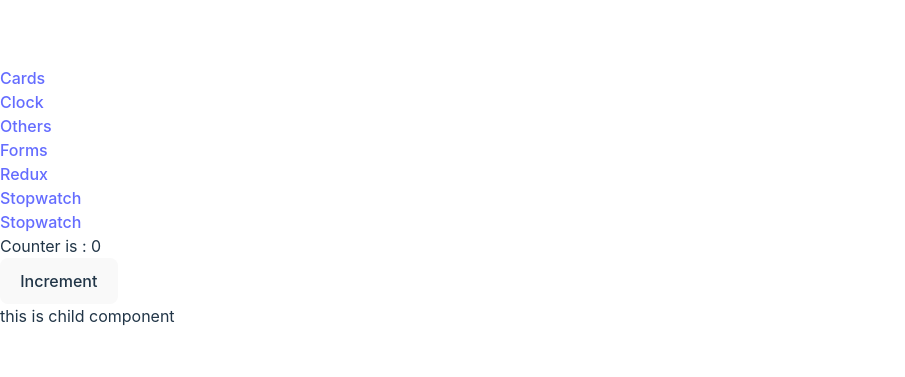
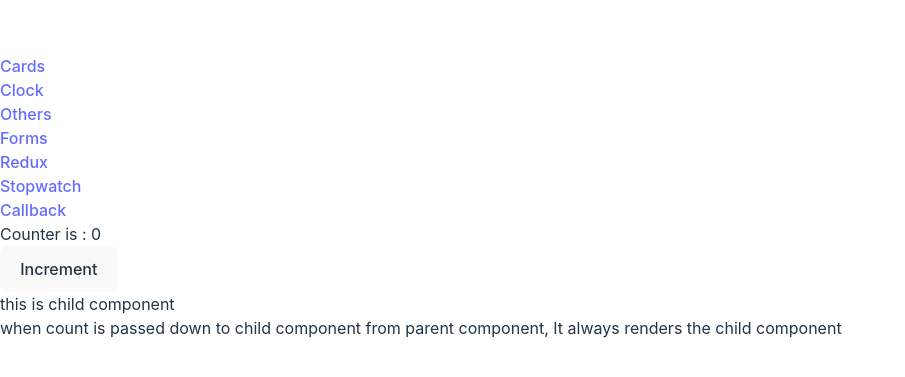
Before and after one commit to vishalnmd/ReactPractice, a React (Vite) app: page /callback in a window 1280 px wide. Shown: the part 203-580 px from the top of the page, without its empty margins (0-905 px from the left). Built offline with nearby package versions, Linux system fonts and the light colour scheme.

Commit message:
example problem with React.Memo

```diff
--- a/src/component/ChildCallback.jsx
+++ b/src/component/ChildCallback.jsx
@@ -1,8 +1,13 @@
 import React, { useMemo } from "react";
 
-const ChildCallback = React.memo(()=>{
+const ChildCallback = React.memo((props)=>{
     console.log("child component is rendering");
-    return <h3>this is child component</h3>
+    return (
+        <>
+            <h3>this is child component</h3>
+            <p>when count is passed down to child component from parent component, It always renders the child component</p>
+        </>
+    )
 });
 
 export default ChildCallback
--- a/src/component/Navbar.jsx
+++ b/src/component/Navbar.jsx
@@ -76,7 +76,7 @@ const Navbar = () => {
               isActive ? 'text-white font-bold' : 'text-gray-400'
             }
           >
-            Stopwatch
+            Callback
           </NavLink>
         </li>
 
--- a/src/component/UseCallback.jsx
+++ b/src/component/UseCallback.jsx
@@ -11,7 +11,7 @@ export default function UseCallback() {
            <h2 className="p-2">Counter is : {count}</h2>
            <button onClick={()=>setCount(count+1)}>Increment</button>
 
-           <ChildCallback/>
+           <ChildCallback count={count}/>
         </div>
     );
 }
```
